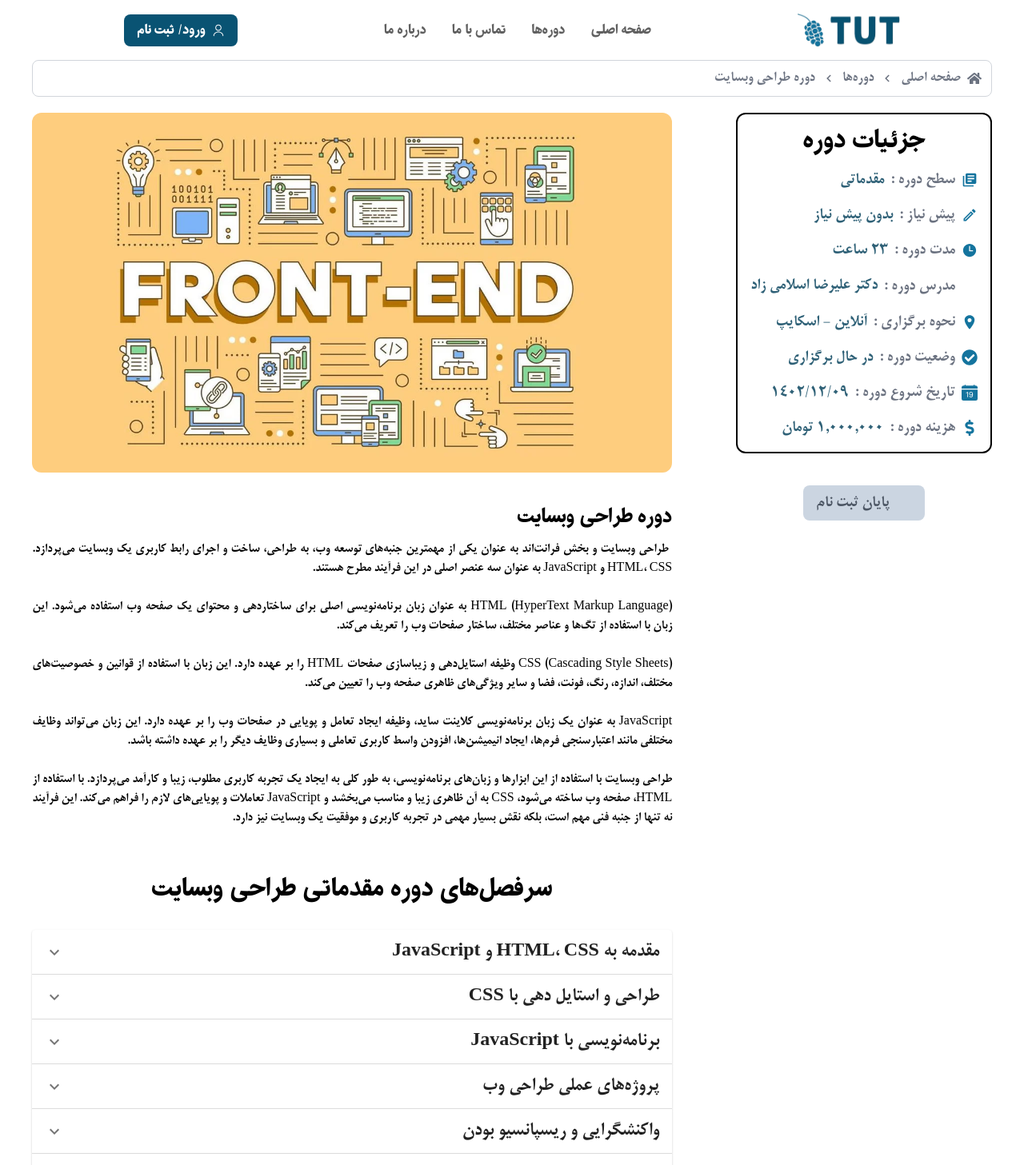
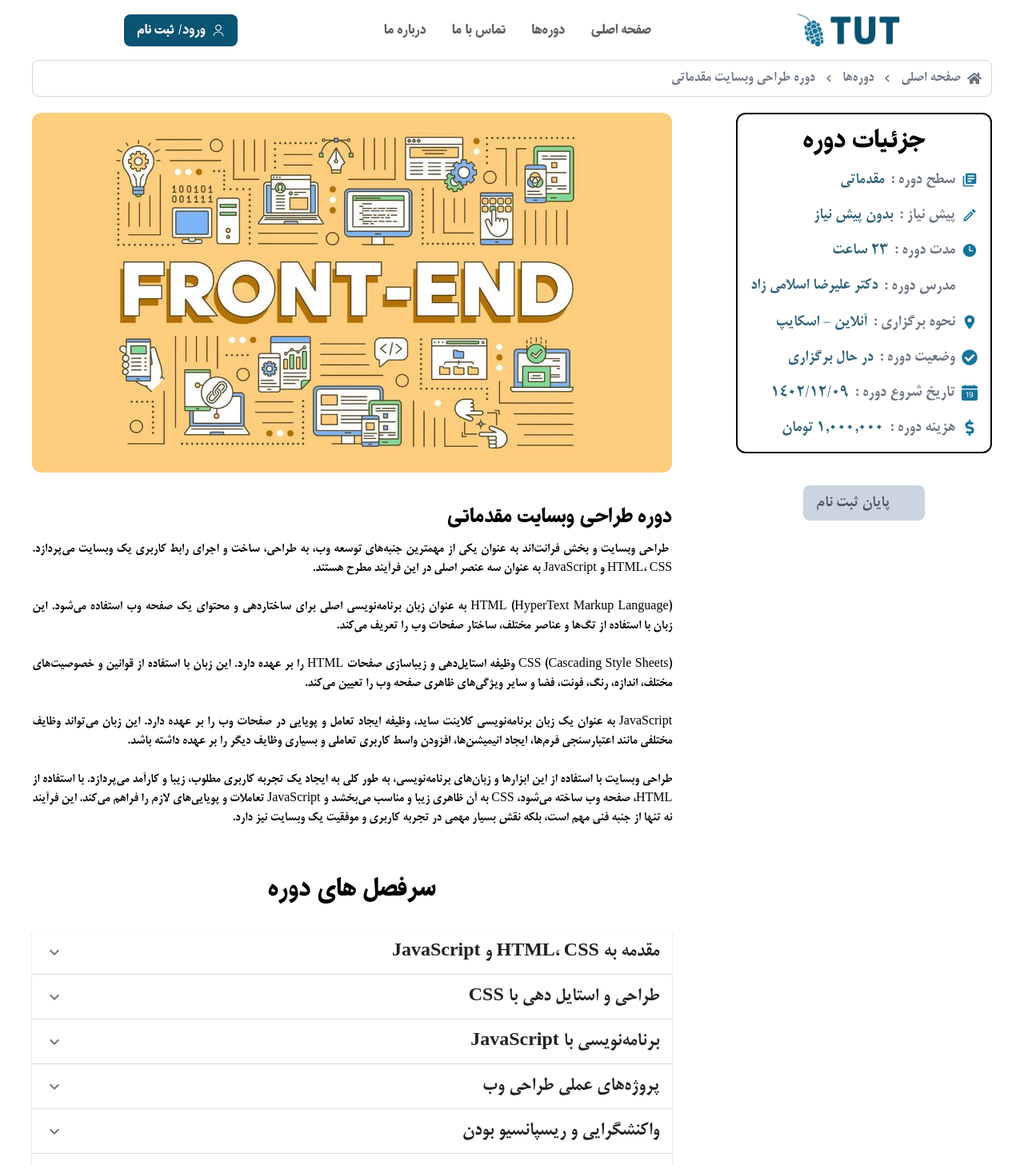
Before and after one commit to kiarashAlizadeh/tut, a React (Create React App) app: page /course/1 in a window 1280 px wide. Shown: the top 1457 px of the page at 80% size. Built offline with nearby package versions, Linux system fonts and the light colour scheme; some icons are missing.

Commit message:
some changes in course details

```diff
--- a/src/components/CourseDetail.jsx
+++ b/src/components/CourseDetail.jsx
@@ -52,7 +52,9 @@ function CourseDetail({
             دوره‌ها
           </Link>
           <MdOutlineNavigateBefore />
-          <span className="cursor-default">{title}</span>
+          <span className="cursor-default">
+            {title} {level}
+          </span>
         </div>
         <img src={image} alt={title} className="xl:hidden" draggable="false" />
         <div className="  gap-x-20 xl:flex">
@@ -174,7 +176,7 @@ function CourseDetail({
             />
             <div className="mt-5 max-w-[800px]">
               <h1 className="mb-3 font-IRANKharazmi text-2xl font-black">
-                {title}
+                {title} {level}
               </h1>
               <p
                 className="text-justify"
@@ -187,7 +189,7 @@ function CourseDetail({
 
             <div className="mt-10 flex w-full flex-col">
               <h2 class="mb-8 text-center font-IRANKharazmi text-3xl font-bold">
-                {courseDetailsTitle}
+                سرفصل های دوره
               </h2>
               {courseDetails.map((course) => {
                 return (
@@ -324,12 +326,12 @@ function CourseDetail({
           </h2>
 
           {youtube.map((video, index) => (
-            <div className="mb-10">
+            <div className="mb-10 h-[315px] w-full max-w-[560px] rounded-xl px-3 lg:h-[415px] lg:w-[760px]">
               <div className="mb-2 text-xl font-bold">
                 {title} {level} - قسمت {index + 1}:
               </div>
               <iframe
-                className="rounded-xl sm:h-[315px] sm:w-[560px] lg:h-[415px] lg:w-[760px]"
+                className="h-full max-h-[315px] w-full max-w-[560px] rounded-xl lg:h-[415px] lg:w-[760px]"
                 src={video}
                 title="YouTube video player"
                 frameborder="0"
--- a/src/pages/CourseDetailPage.jsx
+++ b/src/pages/CourseDetailPage.jsx
@@ -24,7 +24,6 @@ CSS (Cascading Style Sheets) وظیفه استایل‌دهی و زیباساز
 JavaScript به عنوان یک زبان برنامه‌نویسی کلاینت ساید، وظیفه ایجاد تعامل و پویایی در صفحات وب را بر عهده دارد. این زبان می‌تواند وظایف مختلفی مانند اعتبارسنجی فرم‌ها، ایجاد انیمیشن‌ها، افزودن واسط کاربری تعاملی و بسیاری وظایف دیگر را بر عهده داشته باشد.
 
 طراحی وبسایت با استفاده از این ابزارها و زبان‌های برنامه‌نویسی، به طور کلی به ایجاد یک تجربه کاربری مطلوب، زیبا و کارآمد می‌پردازد. با استفاده از HTML، صفحه وب ساخته می‌شود، CSS به آن ظاهری زیبا و مناسب می‌بخشد و JavaScript تعاملات و پویایی‌های لازم را فراهم می‌کند. این فرآیند نه تنها از جنبه فنی مهم است، بلکه نقش بسیار مهمی در تجربه کاربری و موفقیت یک وبسایت نیز دارد.`,
-      courseDetailsTitle: "سرفصل‌های دوره مقدماتی طراحی وبسایت",
 
       courseDetails: [
         {
@@ -99,7 +98,6 @@ JavaScript به عنوان یک زبان برنامه‌نویسی کلاینت
       image: cSharpCourse,
       title: "دوره #C",
       desc: `زبان برنامه‌نویسی #C یکی از زبان‌های برنامه‌نویسی شیء‌گرا و تحت مدیریت شرکت مایکروسافت است که برای توسعه نرم‌افزارهای متنوع از جمله برنامه‌های دسکتاپ، وب، و موبایل استفاده می‌شود. #C یک زبان بسیار قدرتمند، انعطاف‌پذیر و با عملکرد بالا است که قابلیت‌هایی چون ایمنی نوع‌ها، ارث‌بری، پلی‌مورفیسم و مدیریت حافظه را فراهم می‌کند. این زبان از زیرساخت‌های مدرنی برخوردار است که توسعه دهندگان را قادر می‌سازد به راحتی و با کارایی بالا برنامه‌های متنوع و پیچیده را طراحی، پیاده‌سازی و مدیریت کنند.`,
-      courseDetailsTitle: "سرفصل‌های دوره مقدماتی #C",
       courseDetails: [
         {
           title: "مقدمه به #C",
@@ -158,7 +156,6 @@ JavaScript به عنوان یک زبان برنامه‌نویسی کلاینت
       image: pythonCourse,
       title: "دوره Python",
       desc: `زبان برنامه‌نویسی پایتون یک زبان بسیار پرکاربرد، قابل فهم و قدرتمند است که برای توسعه نرم‌افزارهای متنوع از جمله وب، علوم داده، هوش مصنوعی، اتوماسیون، و توسعه اپلیکیشن‌های موبایل استفاده می‌شود. یکی از مزایای بزرگ پایتون، خوانایی و سادگی بالای زبان است که باعث می‌شود حتی برای مبتدیان نیز آموزش و استفاده از آن راحت باشد. پایتون به عنوان یک زبان توسعه سریع (Rapid Development) شناخته می‌شود؛ به دلیل داشتن تعداد زیادی کتابخانه و ابزارهای آماده که امکانات بسیاری را برای توسعه‌دهندگان فراهم می‌کنند. علاوه بر این، پایتون به عنوان یک زبان کراس پلتفرم است که به راحتی روی سیستم‌های مختلف اجرا می‌شود و قابلیت اتصال و ادغام با سایر زبان‌ها و فناوری‌ها را دارد، که این ویژگی باعث محبوبیت بیشتر آن در صنعت برنامه‌نویسی شده است.`,
-      courseDetailsTitle: "سرفصل‌های دوره مقدماتی Python",
       courseDetails: [
         {
           title: "مقدمه به پایتون",
```
